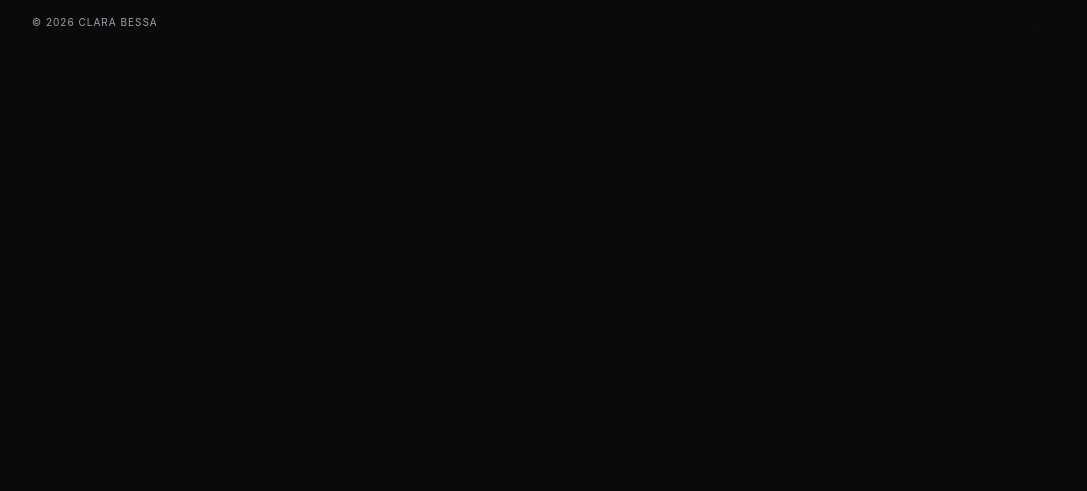
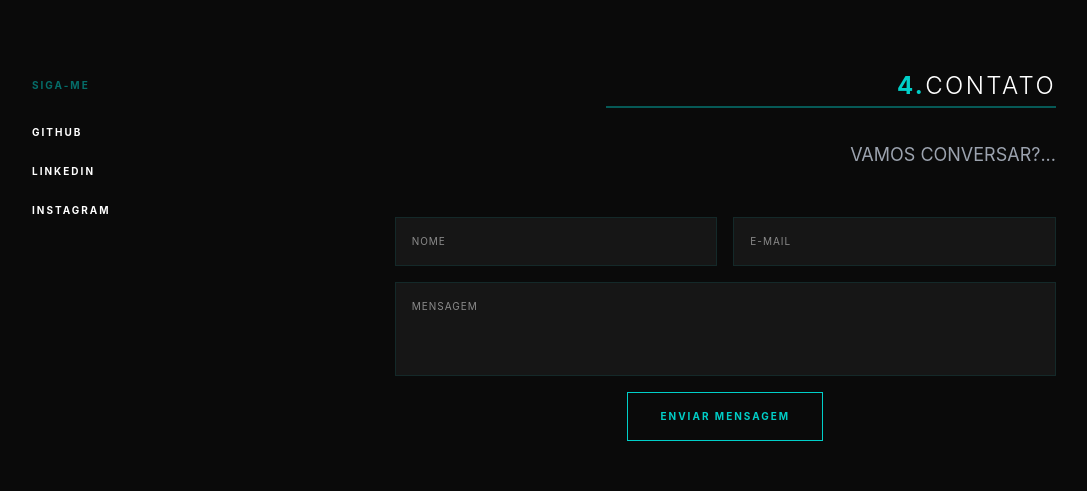
Before and after one commit to claradbessa/claradbessa-dev, a React (Vite) app in the folder portfolio-frontend/: page / in a window 1280 px wide. Shown: the part 1948-2439 px from the top of the page, without its empty margins (96-1183 px from the left). Before the commit the page ends 2018 px from the top, so only its background shows below. Built offline with nearby package versions, Linux system fonts and the light colour scheme; no server answers.

Commit message:
feat(frontend): adiciona seção de contato e ajusta a navegação

```diff
--- a/portfolio-frontend/src/App.jsx
+++ b/portfolio-frontend/src/App.jsx
@@ -6,6 +6,7 @@ import EditableConfig from "./components/EditableConfig";
 import Hero from "./components/sections/Hero";
 import About from "./components/sections/About";
 import Experience from "./components/sections/Experience";
+import Contact from "./components/sections/Contact";
 
 function App() {
   const [isLogged, setIsLogged] = useState(false);
@@ -22,6 +23,7 @@ function App() {
     cv_url: "",
     photo_url: "",
     technologies: [],
+    contact_text: "",
   });
 
   useEffect(() => {
@@ -74,6 +76,8 @@ function App() {
         bio: resAbout.bio || "",
         photo_url: resAbout.photo_url || "",
         technologies: resAbout.technologies || [],
+
+        contact_text: resConfigs.contact_text || "VAMOS CONVERSAR?...",
       });
 
       setExperiences(Array.isArray(resExp) ? resExp : []);
@@ -216,25 +220,39 @@ function App() {
           />
           <div className="flex items-center gap-6">
             <div className="hidden md:flex gap-8 text-[11px] uppercase tracking-[0.2em] font-bold">
+              {/* 1. HOME */}
               <a
                 href="#home"
                 className={`${activeSection === "home" ? "text-primary" : "text-content-secondary"} hover:text-primary transition-all`}
               >
                 <span className="text-primary font-bold">1.</span> home
               </a>
+
+              {/* 2. SOBRE */}
               <a
                 href="#sobre"
                 className={`${activeSection === "sobre" ? "text-primary" : "text-content-secondary"} hover:text-primary transition-all`}
               >
                 <span className="text-primary font-bold">2.</span> sobre
               </a>
+
+              {/* 3. EXPERIÊNCIA (Corrigido de Projetos para Experiência) */}
               <a
-                href="#projetos"
-                className={`${activeSection === "projetos" ? "text-primary" : "text-content-secondary"} hover:text-primary transition-all`}
+                href="#experiencia"
+                className={`${activeSection === "experiencia" ? "text-primary" : "text-content-secondary"} hover:text-primary transition-all`}
               >
-                <span className="text-primary font-bold">3.</span> projetos
+                <span className="text-primary font-bold">3.</span> experiência
+              </a>
+
+              {/* 4. CONTATO (Atualizado com as classes de estado ativo) */}
+              <a
+                href="#contato"
+                className={`${activeSection === "contato" ? "text-primary" : "text-content-secondary"} hover:text-primary transition-all`}
+              >
+                <span className="text-primary font-bold">4.</span> contato
               </a>
             </div>
+
             {isLogged && (
               <button
                 onClick={handleLogout}
@@ -274,6 +292,13 @@ function App() {
         handleDeleteExperience={handleDeleteExperience}
       />
 
+      {/* Contato */}
+      <Contact
+        configs={configs}
+        isLogged={isLogged}
+        onUpdate={updateLocalConfig}
+      />
+
       {/* FOOTER COM GATILHO DE LOGIN SUTIL */}
       <footer className="py-10 border-t border-white/5 flex justify-between items-center text-[10px] text-content-secondary uppercase tracking-widest">
         <p>© 2026 Clara Bessa</p>
--- /dev/null
+++ b/portfolio-frontend/src/components/sections/Contact.jsx
@@ -0,0 +1,133 @@
+import { useState } from "react";
+import api from "../../services/api";
+import EditableConfig from "../EditableConfig";
+
+const Contact = ({ configs, isLogged, onUpdate }) => {
+  const [formData, setFormData] = useState({
+    name: "",
+    email: "",
+    content: "",
+  });
+  const [status, setStatus] = useState(null);
+
+  const handleSubmit = async (e) => {
+    e.preventDefault();
+    setStatus("enviando");
+    try {
+      await api.post("/contact", formData);
+      setStatus("sucesso");
+      setFormData({ name: "", email: "", content: "" });
+    } catch (err) {
+      setStatus("erro");
+    }
+  };
+
+  return (
+    <section id="contato" className="py-24 max-w-5xl mx-auto">
+      <div className="grid grid-cols-1 md:grid-cols-3 gap-16">
+        {/* COLUNA ESQUERDA: REDES SOCIAIS */}
+        <div className="md:col-span-1 flex flex-col gap-6 uppercase tracking-[0.2em] text-[10px] font-bold pt-2">
+          <p className="text-primary mb-2 opacity-50">Siga-me</p>
+          <a
+            href="https://github.com/clarabessa"
+            target="_blank"
+            className="hover:text-primary transition-colors"
+          >
+            GITHUB
+          </a>
+          <a
+            href="https://linkedin.com/in/clarabessa"
+            target="_blank"
+            className="hover:text-primary transition-colors"
+          >
+            LINKEDIN
+          </a>
+          <a
+            href="https://instagram.com/clarabessa"
+            target="_blank"
+            className="hover:text-primary transition-colors"
+          >
+            INSTAGRAM
+          </a>
+        </div>
+
+        {/* COLUNA DIREITA: HEADER, TEXTO E FORMULÁRIO */}
+        <div className="md:col-span-2 flex flex-col items-start md:items-end">
+          {/* HEADER (Replicando o estilo do Sobre Mim) */}
+          <div className="flex flex-col items-start md:items-end mb-8 w-full">
+            <h2 className="text-2xl font-light text-content-primary uppercase tracking-widest">
+              <span className="text-primary font-bold">4.</span>contato
+            </h2>
+            <div className="w-64 md:w-[450px] border-b-2 border-primary/40 mt-1"></div>
+          </div>
+
+          {/* TEXTO DE CONVITE (Alinhado à direita no desktop) */}
+          <div className="text-content-secondary leading-relaxed text-base md:text-lg max-w-xl text-left md:text-right mb-12">
+            <EditableConfig
+              configKey="contact_text"
+              value={
+                configs?.contact_text ||
+                "VAMOS CONVERSAR? ESTOU SEMPRE ABERTA A NOVOS PROJETOS E OPORTUNIDADES."
+              }
+              isLogged={isLogged}
+              onUpdate={onUpdate}
+              type="textarea"
+            />
+          </div>
+
+          {/* FORMULÁRIO */}
+          <form onSubmit={handleSubmit} className="w-full flex flex-col gap-4">
+            <div className="grid grid-cols-1 md:grid-cols-2 gap-4">
+              <input
+                type="text"
+                placeholder="NOME"
+                required
+                className="bg-surface-card border border-primary/10 p-4 text-[10px] tracking-widest focus:border-primary outline-none transition-all text-content-primary"
+                value={formData.name}
+                onChange={(e) =>
+                  setFormData({ ...formData, name: e.target.value })
+                }
+              />
+              <input
+                type="email"
+                placeholder="E-MAIL"
+                required
+                className="bg-surface-card border border-primary/10 p-4 text-[10px] tracking-widest focus:border-primary outline-none transition-all text-content-primary"
+                value={formData.email}
+                onChange={(e) =>
+                  setFormData({ ...formData, email: e.target.value })
+                }
+              />
+            </div>
+            <textarea
+              placeholder="MENSAGEM"
+              rows="4"
+              required
+              className="bg-surface-card border border-primary/10 p-4 text-[10px] tracking-widest focus:border-primary outline-none transition-all resize-none text-content-primary"
+              value={formData.content}
+              onChange={(e) =>
+                setFormData({ ...formData, content: e.target.value })
+              }
+            ></textarea>
+
+            <button
+              type="submit"
+              disabled={status === "enviando"}
+              className="border border-primary text-primary py-4 px-8 text-[10px] font-bold tracking-[0.2em] hover:bg-primary/10 transition-all disabled:opacity-50 mx-auto md:w-fit"
+            >
+              {status === "enviando" ? "ENVIANDO..." : "ENVIAR MENSAGEM"}
+            </button>
+
+            {status === "sucesso" && (
+              <p className="text-green-400 text-[10px] tracking-widest uppercase mt-2 md:text-right">
+                Mensagem enviada com sucesso!
+              </p>
+            )}
+          </form>
+        </div>
+      </div>
+    </section>
+  );
+};
+
+export default Contact;
--- a/portfolio-frontend/src/components/sections/Hero.jsx
+++ b/portfolio-frontend/src/components/sections/Hero.jsx
@@ -38,7 +38,7 @@ const Hero = ({ configs, isLogged, onUpdate }) => {
 
       <img
         src="https://res.cloudinary.com/dbr43jqca/image/upload/v1775090801/icon_dikmyu.png"
-        className="hidden md:block absolute -right-6 top-1/2 -translate-y-1/2 w-[500px] opacity-[0.04] pointer-events-none select-none"
+        className="hidden md:block absolute -right-6 top-1/2 -translate-y-1/2 w-[500px] opacity-[0.08] pointer-events-none select-none"
         alt="Background Icon"
       />
     </section>
```
